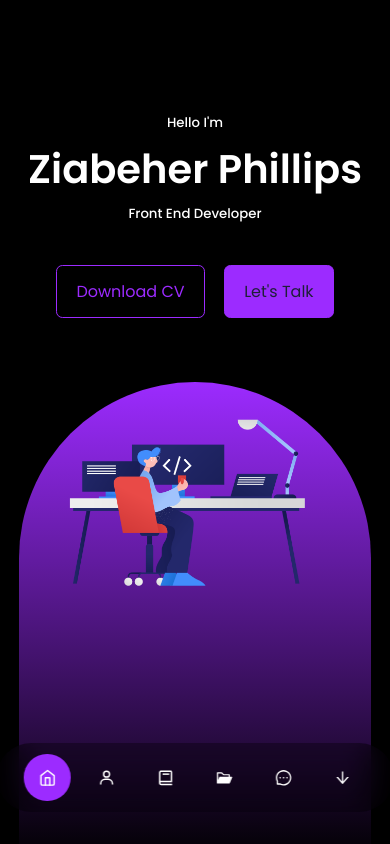
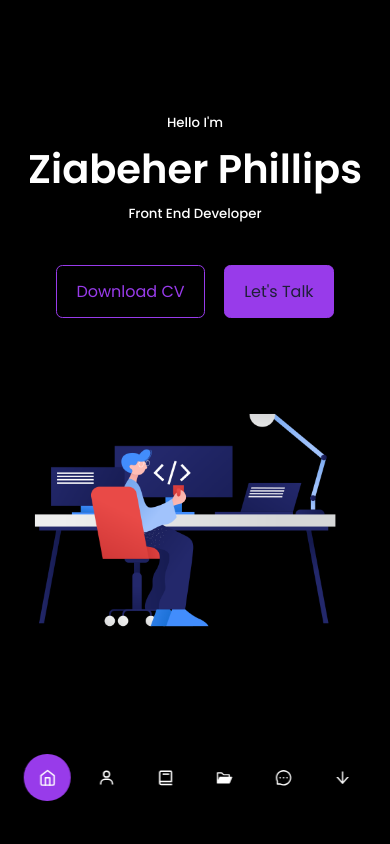
Before and after one commit to Zabzx/React-Portfolio, a React (Create React App) app: page / in a window 390 px wide. Shown: the top 844 px of the page. Built offline with nearby package versions, Linux system fonts and the light colour scheme.

Commit message:
personal adjustments

```diff
--- a/src/components/footer/footer.css
+++ b/src/components/footer/footer.css
@@ -16,6 +16,9 @@ footer a {
     margin-bottom: 2rem;
     display: inline-block;
 }
+.footer__logo:hover {
+    color: var(--color-primary)
+}
 
 .permalinks {
     display: flex;
@@ -23,6 +26,10 @@ footer a {
     justify-content: center;
     gap: 2rem;
     margin: 0 auto 3rem;
+}
+
+.permalinks a:hover {
+    color: var(--color-primary);
 }
 
 .footer__socials {
--- a/src/components/header/header.css
+++ b/src/components/header/header.css
@@ -37,16 +37,8 @@ header {
 }
 
 /* Image */
-.me {
-    background: linear-gradient(var(--color-primary), transparent);
-    width: 22rem;
-    height: 30rem;
-    position: absolute;
-    left: calc(50% - 11rem);
-    margin-top: 4rem;
-    border-radius: 12rem 12rem 0 0;
-    overflow: hidden;
-    padding: 5rem 1.5rem 1.5rem 1/5rem
+.me img {
+    height: 600px;
 }
 
 /* Scroll Down */
@@ -64,6 +56,11 @@ header {
     header {
         height: 68vh;
     }
+
+    .me img {
+        height: 300px;
+        margin-top: 3rem;
+    }
 }
 
 /* Responsive Design for Mobile Phones */
--- a/src/index.css
+++ b/src/index.css
@@ -13,7 +13,7 @@
 :root {
     --color-bg: #1f1f38;
     --color-bg-variant: #2c2c6c;
-    --color-primary: #9C2BFF;
+    --color-primary: #983BEA;
     --color-primary-variant: rgba(77, 181, 255, 0.4);
     --color-white: #fff;
     --color-light: rgba(255, 255, 255, 0.6);
```
